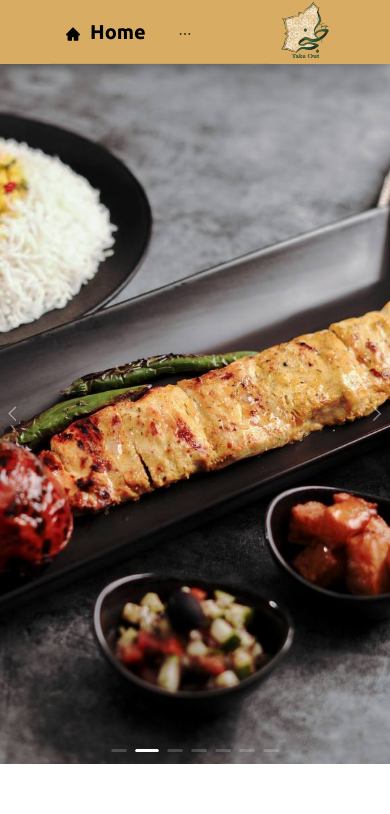
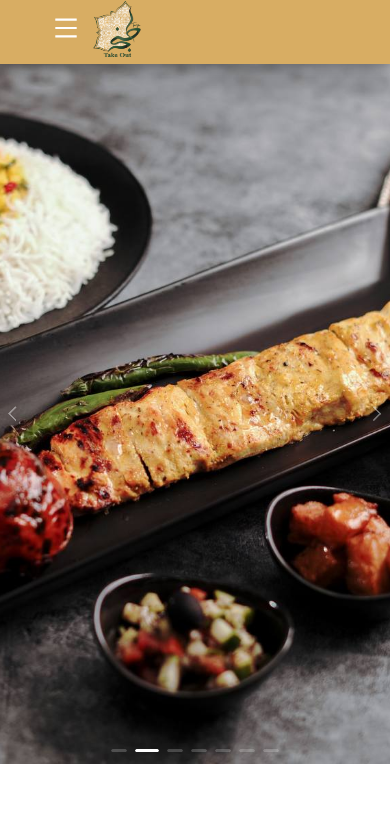
Before and after one commit to pouya-jafari/tanje-restaurant, a React (Vite) app: page /home in a window 390 px wide. Shown: the top 814 px of the page. Built offline with nearby package versions, Linux system fonts and the light colour scheme; a web font is replaced by a local one.

Commit message:
improved responsiveness of mobile view menu navbar
Signed-off-by: Pouya Jafari <pouya-jafari@outlook.com>

```diff
--- a/package.json
+++ b/package.json
@@ -15,6 +15,7 @@
     "axios": "^1.7.7",
     "react": "^18.3.1",
     "react-dom": "^18.3.1",
+    "react-responsive": "^10.0.0",
     "react-router-dom": "^6.27.0",
     "tailwind": "^4.0.0"
   },
--- a/src/pages/root.tsx
+++ b/src/pages/root.tsx
@@ -1,9 +1,15 @@
-import { Layout, Menu, MenuProps, theme } from "antd";
+import { Layout, Menu, Dropdown, Button, theme, MenuProps } from "antd";
 import { Outlet, useNavigate } from "react-router-dom";
 import tanjeLogo from "../assets/tanjeLogo.png";
-
-import Icon, { BookOutlined, HomeFilled, PhoneFilled } from "@ant-design/icons";
+import Icon, {
+  BookOutlined,
+  HomeFilled,
+  PhoneFilled,
+  MenuOutlined,
+} from "@ant-design/icons";
 import { CustomIconComponentProps } from "@ant-design/icons/lib/components/Icon";
+import { useState } from "react";
+import { useMediaQuery } from "react-responsive";
 
 const { Header, Content } = Layout;
 
@@ -25,49 +31,61 @@ type MenuItem = Required<MenuProps>["items"][number];
 
 const RootLayout = () => {
   const navigate = useNavigate();
+  const isSmallScreen = useMediaQuery({ maxWidth: 768 });
+
   const handleNavigateIntro = () => {
     navigate("/");
   };
-  const HandleNavigateHome = () => {
+  const handleNavigateHome = () => {
     navigate("/home");
   };
-  const HandleNavigateMenu = () => {
+  const handleNavigateMenu = () => {
     navigate("/home/menu");
   };
-  const HandleNavigateContact = () => {
+  const handleNavigateContact = () => {
     navigate("/home/contact");
   };
-  const items: MenuItem[] = [
+
+  const menuItems: MenuItem[] = [
     {
-      label: <span className="menu-label">Home</span>,
-      key: "mail",
-      icon: <HomeFilled style={{ color: "white" }} className="menu-icon" />,
-      onClick: HandleNavigateHome,
+      label: "Home",
+      key: "home",
+      icon: <HomeFilled />,
+      onClick: handleNavigateHome,
     },
     {
-      label: <span className="menu-label">Menu</span>,
-      key: "app",
-      icon: <BookOutlined style={{ color: "white" }} className="menu-icon" />,
-      onClick: HandleNavigateMenu,
+      label: "Menu",
+      key: "menu",
+      icon: <BookOutlined />,
+      onClick: handleNavigateMenu,
     },
-
     {
-      label: <span className="menu-label">Contact</span>,
-      key: "SubMenu",
-      icon: <PhoneFilled style={{ color: "white" }} className="menu-icon" />,
-      theme: "dark",
-      onClick: HandleNavigateContact,
+      label: "Contact",
+      key: "contact",
+      icon: <PhoneFilled />,
+      onClick: handleNavigateContact,
     },
   ];
+
+  const menu = <Menu items={menuItems} />;
 
   const {
     token: { colorBgContainer, borderRadiusLG },
   } = theme.useToken();
 
   return (
-    <Layout className="flex flex-col  h-screen bg-white ">
+    // className="bg-[#d8ad63]"
+
+    // <Menu
+
+    // />
+    // <span className="text-black" onClick={handleNavigateIntro}>
+    //   <TanjeIcon />
+    // </span>
+
+    <Layout className="flex flex-col h-screen bg-white">
       <Header
-        className="bg-[#d8ad63]"
+        className="bg-[#d8ad63] items-center"
         style={{
           position: "sticky",
           top: 0,
@@ -78,16 +96,31 @@ const RootLayout = () => {
           boxShadow: "0 4px 10px rgba(0, 0, 0, 0.3)",
         }}
       >
+        {isSmallScreen ? (
+          <Dropdown overlay={menu} trigger={["click"]}>
+            <Button
+              icon={
+                <MenuOutlined style={{ fontSize: "24px", color: "white" }} />
+              }
+              type="text"
+              style={{ border: "none" }}
+            />
+          </Dropdown>
+        ) : (
           <Menu
             theme="light"
             className="font-bold menu-hover-effect"
             direction="ltr"
             mode="horizontal"
             defaultSelectedKeys={["mail"]}
-          items={items}
+            items={menuItems}
             style={{ flex: 1, minWidth: 0, fontSize: 20 }}
           />
-        <span className="text-black" onClick={handleNavigateIntro}>
+        )}
+        <span
+          className="text-black cursor-pointer mr-auto pt-5"
+          onClick={handleNavigateIntro}
+        >
           <TanjeIcon />
         </span>
       </Header>
```
Also changed, not shown: 1 other file (tests, documents, lock files or other folders). Lines whose indentation alone changed are shown as unchanged.
